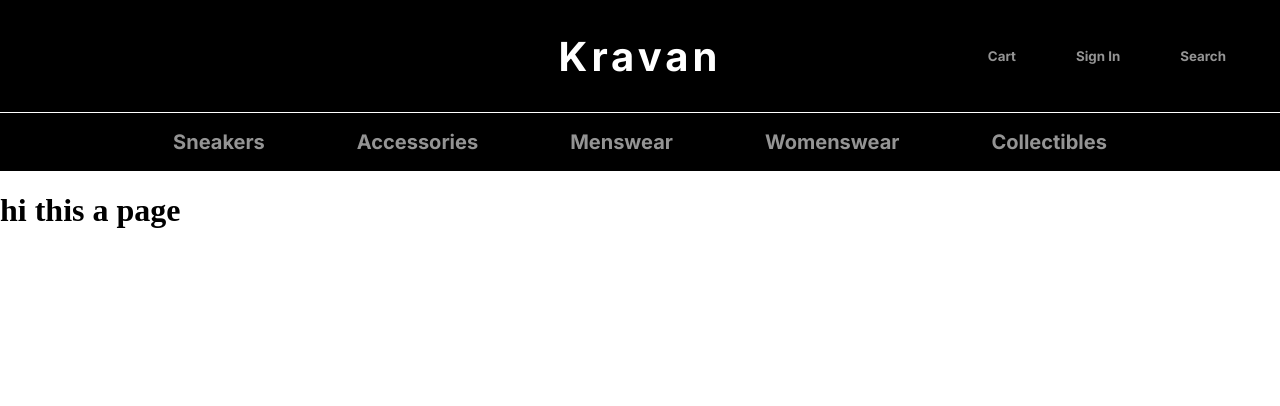
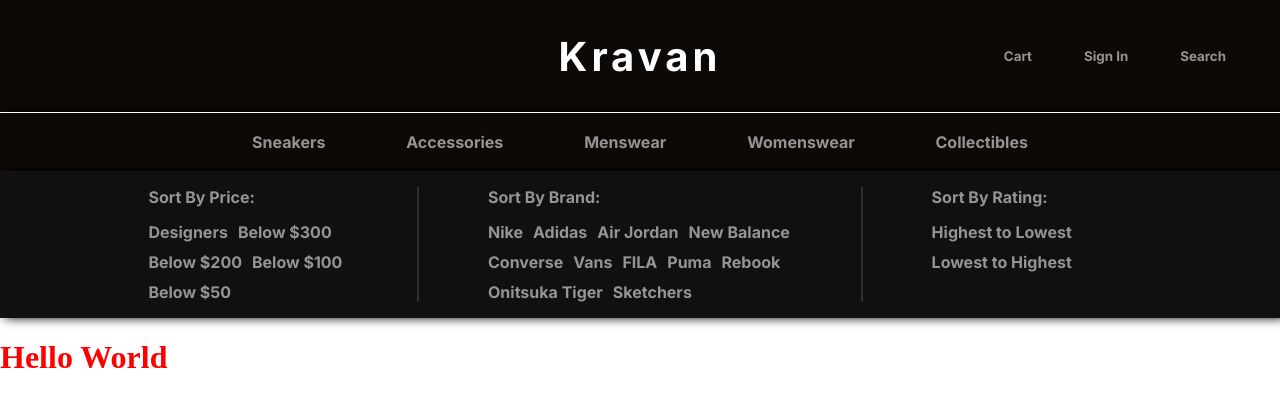
Before and after one commit to Sovichet-Rathanak/E-Commerce, a Vue app: page /Sneakers in a window 1280 px wide. Both pictures are taken after a click on the button "Sneakers". Shown: the top 406 px of the page. Built offline with nearby package versions, Linux system fonts and the light colour scheme.

Commit message:
added navigation and dynamic filtering results

```diff
--- a/src/App.vue
+++ b/src/App.vue
@@ -1,23 +1,19 @@
 <template>
   <div class="header">
-    <h1>Kravan</h1>
+    <router-link to="/" style="text-decoration: none;"><h1>Kravan</h1></router-link>
     <div class="header_nav" v-if="$route.name !== 'Home'">
       <button>Cart</button>
       <button>Sign In</button>
       <button>Search</button>
     </div>
   </div>
-  <nav class="nav_container" v-if="$route.name !== 'Home'">
-    <button>Sneakers</button>
-    <button>Accessories</button>
-    <button>Menswear</button>
-    <button>Womenswear</button>
-    <button>Collectibles</button>
-  </nav>
+  <nav-filter></nav-filter>
   <router-view></router-view>
 </template>
 
-<script></script>
+<script>
+
+</script>
 
 <style scoped>
 @import url("https://fonts.googleapis.com/css2?family=Inter:ital,opsz,wght@0,14..32,100..900;1,14..32,100..900&display=swap");
@@ -26,13 +22,14 @@
   display: flex;
   justify-content: center;
   align-items: center;
-  background-color: black;
+  background-color: #0d0907;
   color: white;
   height: 7rem;
   z-index: 1;
+
 }
 
-.header h1 {
+.header h1{
   color: white;
   margin: 0;
   font-family: "Inter";
@@ -43,9 +40,16 @@
 
 .header_nav {
   display: flex;
-  gap: 3rem;
+  gap: 2.5rem;
   position: absolute;
   right: 3rem;
+}
+
+.header_nav button:hover {
+  transition-duration: 0.2s;
+  transition-timing-function: ease-in-out;
+  color: white;
+  cursor: pointer;
 }
 
 .header_nav button {
@@ -55,28 +59,4 @@
   font-family: "Inter";
   font-weight: bold;
 }
-
-.nav_container{
-  display: flex;
-  justify-content: center;
-  align-items: center;
-  background-color: black;
-  height: 3.6rem;
-  border-top: 1.5px solid white;
-  gap: 5rem;
-}
-
-.nav_container button{
-  background-color: transparent;
-  font-size: 20px;
-  color: #949494;
-  border: none;
-  font-family: "Inter";
-  font-weight: bold;
-}
-
-.nav_container button:hover{
-  color: white;
-  cursor: pointer;
-}
 </style>
--- /dev/null
+++ b/src/components/nav_filter.vue
@@ -0,0 +1,175 @@
+<template>
+  <nav class="nav_container" v-if="$route.name !== 'Home'">
+    <button class="nav_btn" v-for="(category, index) in categories" :key="index" @mouseover="showFilter(index), this.FilterVisible = true">
+      {{ category }}
+    </button>
+  </nav>
+
+  <transition name="filter_result">
+    <div class="filter_result" v-if="FilterVisible" @mouseleave="this.FilterVisible = false">
+      <div class="by_price">
+        <span>Sort By Price:</span>
+        <div class="filt_resBtn_container" style="width: 200px;">
+          <button v-for="filter in selectedCat.Price" :key="filter">{{ filter }}</button>
+        </div>
+      </div>
+
+      <!-- vertical line -->
+      <div class="vl"></div>
+
+      <div class="by_brand">
+        <span>Sort By Brand:</span>
+        <div class="filt_resBtn_container">
+          <button v-for="filter in selectedCat.Brand" :key="filter" @click="console.log(selectedCat)">{{ filter }}</button>
+        </div>
+      </div>
+
+      <!-- vertical line -->
+      <div class="vl"></div>
+
+      <div class="by_rating">
+        <span>Sort By Rating:</span>
+        <div class="filt_resBtn_container" style="width: 200px;"> <!-- Filter result button container -->
+          <button v-for="filter in selectedCat.Rating" :key="filter">{{ filter }}</button>
+        </div>
+      </div>
+    </div>
+  </transition>
+</template>
+
+<script>
+export default {
+  data() {
+    return {
+      FilterVisible: false,
+      selectedCat: null,
+      categories: ["Sneakers","Accessories","Menswear","Womenswear","Collectibles"],
+      filters: {
+        Sneakers:{
+          Brand:["Nike", "Adidas", "Air Jordan", "New Balance", "Converse", "Vans", "FILA", "Puma", "Rebook", "Onitsuka Tiger", "Sketchers"],
+          Price:["Designers", "Below $300", "Below $200", "Below $100", "Below $50"],
+          Rating:["Highest to Lowest", "Lowest to Highest"]
+        },
+        Accessories:{
+          Brand:["Hermes", "Chanel", "Prada", "DIOR", "Goyard", "Louis Vuitton", "GUCCI", "COACH", "Yves Saint Laurent", "Fendi", "Givenchy", "BURBERRY"],
+          Price:["Very high prolly idk :3"],
+          Rating:["Highest to Lowest", "Lowest to Highest"]
+        },
+        Menswear:{
+          Brand:["I like menswear"],
+          Price:["Very high prolly idk :3"],
+          Rating:["Highest to Lowest", "Lowest to Highest"]
+        },
+        Womenswear:{
+          Brand:["sundress goated fr"],
+          Price:["Very high prolly idk :3"],
+          Rating:["Highest to Lowest", "Lowest to Highest"]
+        },
+        Collectibles:{
+          Brand:["Aespa", "NewJeans", "NCT Wish", "ILLIT", "LE SSERAFIM", "ATEEZ", "Stray Kids", "ITZY", "TXT", "RIIZE", "XG", "TWICE", "IVE", "SEVENTEEN", "ENHYPEN"],
+          Price:["Mid"],
+          Rating:["Highest to Lowest", "Lowest to Highest"]
+        }
+      },
+    };
+  },
+  methods: {
+    print() {
+      console.log(this.filters.Sneakers.Brand[0])
+    },
+    showFilter(index){
+      const CurrentCategory = this.categories[index]; //do this to get the filter category we're on
+      this.selectedCat = this.filters[CurrentCategory]; //Get the name of the nested object we hover on so we could use it to dynamically display the filter result
+      console.log(CurrentCategory);
+      console.log("This:" + this.selectedCat)
+    }
+  },
+};
+</script>
+
+<style>
+.nav_container {
+  display: flex;
+  justify-content: center;
+  align-items: center;
+  background-color: #0d0907;
+  height: 3.6rem;
+  border-top: 1.5px solid white;
+  gap: 4.3rem;
+  box-shadow: 5px 0px 10px black;
+}
+
+.nav_container button {
+  background-color: transparent;
+  font-size: 16px;
+  color: #949494;
+  border: none;
+  font-family: "Inter";
+  font-weight: bold;
+}
+
+.filter_result {
+  display: flex;
+  justify-content: center;
+  background-color: #101010;
+  gap: 4.3rem;
+  box-shadow: 5px 0px 10px black;
+  height: fit-content;
+  transition: 0.25s ease-in-out;
+  color: #949494;
+  font-family: "Inter";
+  font-weight: bold;
+  padding: 1rem;
+}
+
+.filt_resBtn_container {
+  display: flex;
+  flex-direction: row;
+  flex-wrap: wrap;
+  width: 19rem;
+  flex-wrap: wrap;
+  gap: 10px;
+  margin-top: 15px;
+}
+
+.filt_resBtn_container button {
+  background-color: transparent;
+  font-size: 16px;
+  color: #949494;
+  border: none;
+  font-family: "Inter";
+  font-weight: bold;
+  cursor: pointer;
+  padding: 0;
+  width: fit-content;
+}
+
+.filt_resBtn_container button:hover {
+  transition-duration: 0.25s;
+  transition-timing-function: ease-in-out;
+  color: white;
+  cursor: pointer;
+}
+
+.nav_container button {
+  background-color: transparent;
+  font-size: 16px;
+  color: #949494;
+  border: none;
+  font-family: "Inter";
+  font-weight: bold;
+  cursor: pointer;
+}
+
+.nav_container button:hover {
+  transition-duration: 0.25s;
+  transition-timing-function: ease-in-out;
+  color: white;
+  cursor: pointer;
+}
+
+.vl {
+  height: auto;
+  border: 1.5px solid #2d2d2d;
+}
+</style>
--- a/src/views/LandingPage.vue
+++ b/src/views/LandingPage.vue
@@ -85,7 +85,7 @@ video {
   font-family: "Inter";
   font-size: 50px;
   font-weight: bold;
-  margin-bottom: 20px;
+  margin-bottom: 15px;
 }
 
 .intro_container .body {
--- a/src/views/SneakerPage.vue
+++ b/src/views/SneakerPage.vue
@@ -1,3 +1,27 @@
 <template>
-  <h1>hi this a page</h1>
+  <h1>Hello World</h1>
 </template>
+
+<script>
+export default{
+  data(){
+    return{
+      FilterVisible: false,
+    }
+  },
+  methods:{
+  print(){
+    console.log("True")
+  },
+  print2(){
+    console.log("False")
+  }
+}
+};
+</script>
+
+<style scoped>
+h1 {
+  color: red;
+}
+</style>
```
Also changed, not shown: src/main.js (+6 -2 lines).
